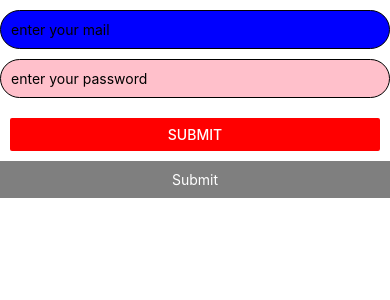
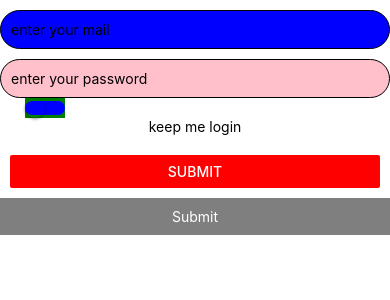
Before and after one commit to nafis200/React-native-first, a React Native app: screen / in a window 390 px wide. Shown: the top 300 px of the page. Built offline with nearby package versions, Linux system fonts and the light colour scheme.

Commit message:
switch components

```diff
--- a/components/Form.jsx
+++ b/components/Form.jsx
@@ -1,10 +1,14 @@
 
-import { View, Text,SafeAreaView,ScrollView, TextInput, Button,Pressable } from 'react-native'
+import { View, Text,SafeAreaView,ScrollView, TextInput, Button,Pressable,Switch } from 'react-native'
 import React,{useState} from 'react'
 
 const Form = () => {
     const [email,setEmail] = useState("")
     const [password,setPassword] = useState("")
+    const [isEnabled, setIsEnabled] = useState(false);
+    const toggleSwitch = () => setIsEnabled(previousState => !previousState);
+
+
   return (
     <SafeAreaView>
       <ScrollView>
@@ -23,6 +27,16 @@ const Form = () => {
              setPassword(x)
         }}
         />
+        <View style={{flex: 1, direction:'row',alignItems:'center'}}>
+        <Switch style={{marginRight:300,backgroundColor:'green'}}
+        trackColor={{false: 'blue', true: 'red'}}
+        thumbColor={isEnabled ? 'pink' : 'sky'}
+        ios_backgroundColor="#3e3e3e"
+        onValueChange={toggleSwitch}
+        value={isEnabled}
+        />
+        <Text>keep me login</Text>
+        </View>
         <View style={{marginTop:10,padding:10}}>
         <Button onPress={()=>{
              console.log(email,password)
@@ -31,7 +45,7 @@ const Form = () => {
         </View>
 
         <Pressable onPress={()=>{
-            console.log(email,password)
+            console.log(email,password,isEnabled)
         }} style={[{backgroundColor:'black'},(email.length === 0 || password.length < 6) && {opacity:0.5}]}
         disabled={email.length === 0 || password.length < 6}
         >
```
